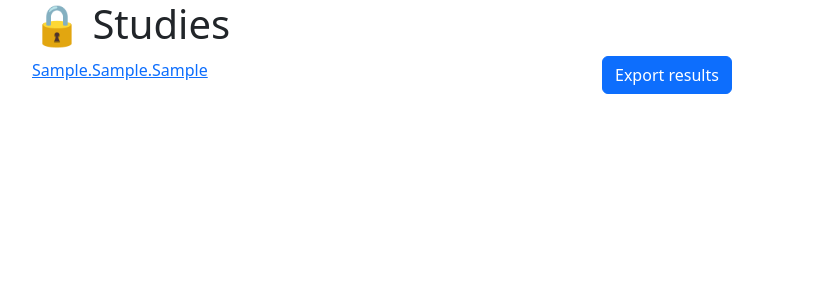
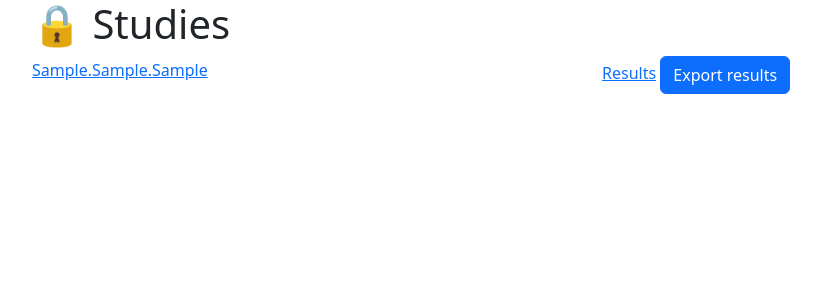
Before and after one commit to TVolden/OSTHAR, a Django app: page /studies/ in a window 1280 px wide. Shown: the top 300 px of the page, without its empty margins (50-871 px from the left). Run offline with Django 5.2, Linux system fonts and the light colour scheme; a user stored in the database is signed in; tables that the repository leaves empty hold one stand-in row (values such as "Sample post"); some libraries are stand-ins or nearby versions.

Commit message:
Added a link

```diff
--- a/studies/templates/studies.html
+++ b/studies/templates/studies.html
@@ -9,6 +9,7 @@
     </div>
     <div class="col-6">
         {% if study.serverendtime is not None %}
+            <a href="{% url 'results' session=study.session %}">Results</a>
             <a href="{% url 'export' session=study.session %}" class="btn btn-primary">Export results</a>
         {% else %}
             {% if study.servertime is not None %}
```
